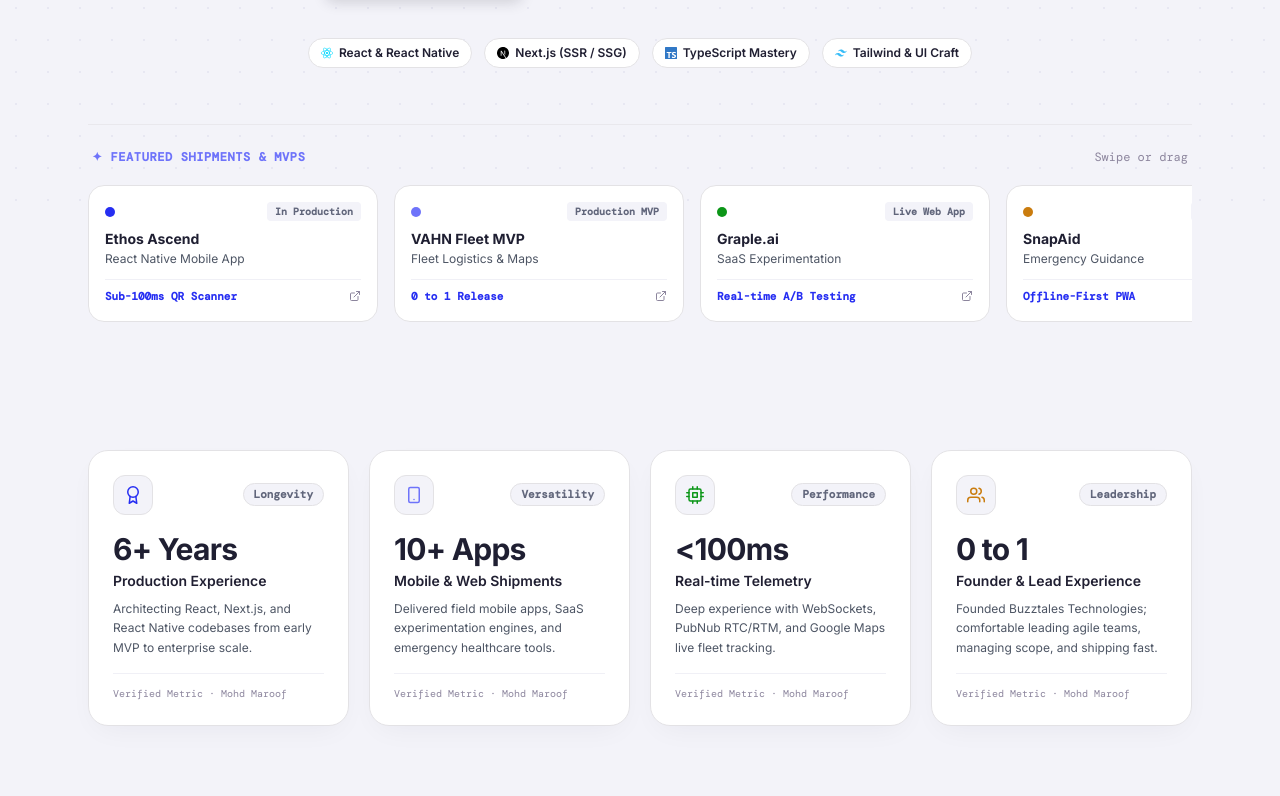
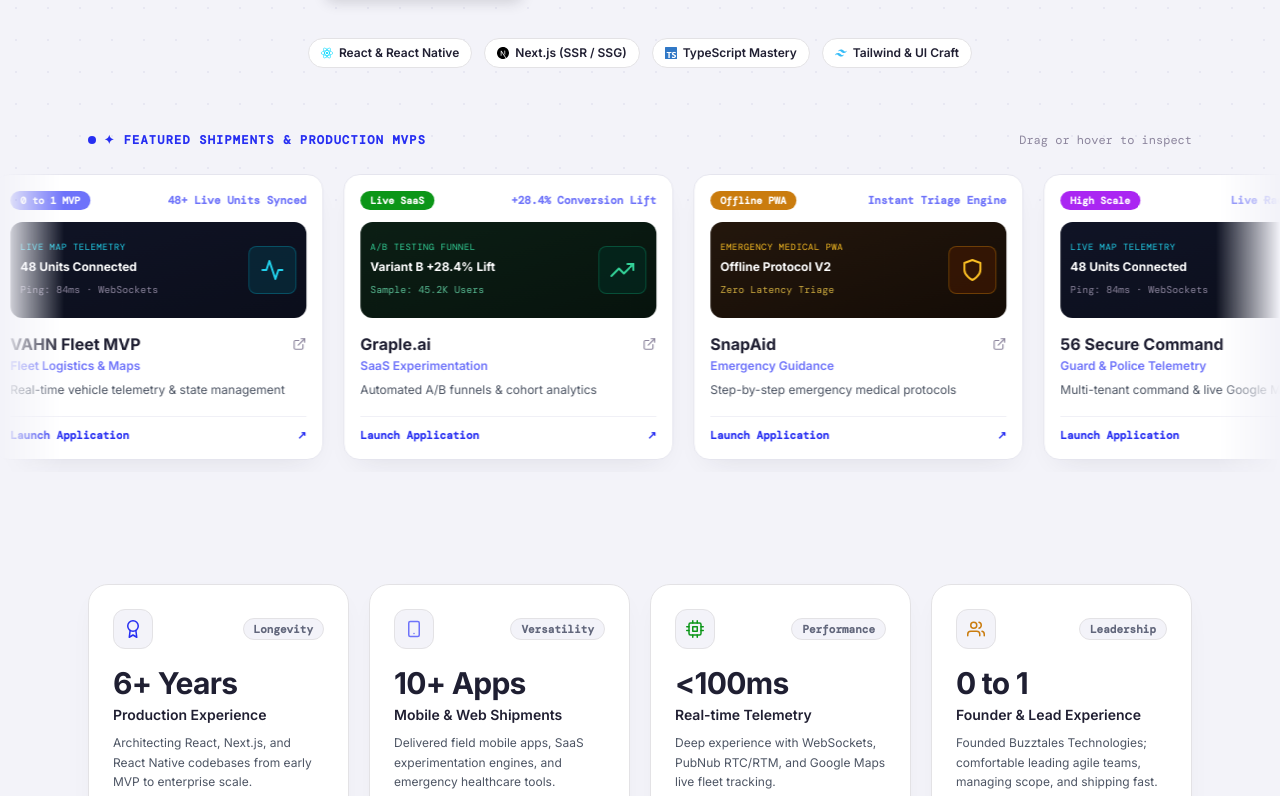
Before and after one commit to mdmaroof/portfolioNextJS, a Next.js app: page / in a window 1280 px wide. Shown: the part 584-1380 px from the top of the page. Built offline with nearby package versions, Linux system fonts and the light colour scheme; no server answers.

Commit message:
carousel

```diff
--- a/src/component/header.section.tsx
+++ b/src/component/header.section.tsx
@@ -1,5 +1,5 @@
 import React, { useState, useEffect, useRef } from "react";
-import { FiArrowRight, FiCheck, FiSend, FiCode, FiSmartphone, FiCpu, FiCompass, FiExternalLink } from "react-icons/fi";
+import { FiArrowRight, FiCheck, FiSend, FiCode, FiSmartphone, FiCpu, FiCompass, FiExternalLink, FiActivity, FiLayers, FiShield, FiTrendingUp } from "react-icons/fi";
 import { SiReact, SiNextdotjs, SiTypescript, SiTailwindcss } from "react-icons/si";
 
 interface HeaderComponentProps {
@@ -7,9 +7,97 @@
   onMessageSentSuccess?: () => void;
 }
 
+interface ProjectPreviewCard {
+  title: string;
+  category: string;
+  tag: string;
+  metric: string;
+  color: string;
+  visualType: "mobile" | "map" | "chart" | "health" | "game" | "saas";
+  link: string;
+  summary: string;
+}
+
+const SHIPMENTS: ProjectPreviewCard[] = [
+  {
+    title: "Ethos Ascend",
+    category: "React Native Mobile App",
+    tag: "Production",
+    metric: "Sub-100ms QR Scanner",
+    color: "#262ef2",
+    visualType: "mobile",
+    link: "https://github.com/mdmaroof",
+    summary: "High-speed field sales operations & offline sync",
+  },
+  {
+    title: "VAHN Fleet MVP",
+    category: "Fleet Logistics & Maps",
+    tag: "0 to 1 MVP",
+    metric: "48+ Live Units Synced",
+    color: "#6e73fa",
+    visualType: "map",
+    link: "https://github.com/mdmaroof",
+    summary: "Real-time vehicle telemetry & state management",
+  },
+  {
+    title: "Graple.ai",
+    category: "SaaS Experimentation",
+    tag: "Live SaaS",
+    metric: "+28.4% Conversion Lift",
+    color: "#0c9618",
+    visualType: "chart",
+    link: "https://graple-theta.vercel.app/",
+    summary: "Automated A/B funnels & cohort analytics",
+  },
+  {
+    title: "SnapAid",
+    category: "Emergency Guidance",
+    tag: "Offline PWA",
+    metric: "Instant Triage Engine",
+    color: "#ca7c0e",
+    visualType: "health",
+    link: "https://snapaid.live/",
+    summary: "Step-by-step emergency medical protocols",
+  },
+  {
+    title: "56 Secure Command",
+    category: "Guard & Police Telemetry",
+    tag: "High Scale",
+    metric: "Live Radar Dispatch",
+    color: "#aa26f2",
+    visualType: "map",
+    link: "https://github.com/mdmaroof",
+    summary: "Multi-tenant command & live Google Maps tracking",
+  },
+  {
+    title: "Twist N Words",
+    category: "Interactive Word Puzzle",
+    tag: "Live Game",
+    metric: "60 FPS Touch Controls",
+    color: "#f25c26",
+    visualType: "game",
+    link: "https://twistnwords.vercel.app/",
+    summary: "Physics drag-and-drop word shuffle game",
+  },
+  {
+    title: "Symzo",
+    category: "Focused Product Experience",
+    tag: "Live Product",
+    metric: "Fast Responsive UI",
+    color: "#0c5696",
+    visualType: "saas",
+    link: "https://www.symzo.in/",
+    summary: "Clean product-led interface & modern frontend",
+  },
+];
+
 export const HeaderComponent: React.FC<HeaderComponentProps> = ({ data, onMessageSentSuccess }) => {
   const [typedText, setTypedText] = useState("");
-  const tickerRef = useRef<HTMLDivElement>(null);
+  const trackRef = useRef<HTMLDivElement>(null);
+  const [isDragging, setIsDragging] = useState(false);
+  const [startX, setStartX] = useState(0);
+  const [posX, setPosX] = useState(0);
+  const [hoverMult, setHoverMult] = useState(1);
 
   const headlines = [
     "Building High-Scale Web Apps",
@@ -18,6 +106,7 @@
     "Delivering Production-Ready MVPs",
   ];
 
+  // Typewriter
   useEffect(() => {
     let wordIdx = 0;
     let charIdx = 0;
@@ -52,56 +141,143 @@
     return () => clearTimeout(timer);
   }, []);
 
-  // Flagship project preview items for the hero ticker
-  const heroTickerItems = [
-    {
-      title: "Ethos Ascend",
-      type: "React Native Mobile App",
-      metric: "Sub-100ms QR Scanner",
-      status: "In Production",
-      color: "#262ef2",
-    },
-    {
-      title: "VAHN Fleet MVP",
-      type: "Fleet Logistics & Maps",
-      metric: "0 to 1 Release",
-      status: "Production MVP",
-      color: "#6e73fa",
-    },
-    {
-      title: "Graple.ai",
-      type: "SaaS Experimentation",
-      metric: "Real-time A/B Testing",
-      status: "Live Web App",
-      color: "#0c9618",
-    },
-    {
-      title: "SnapAid",
-      type: "Emergency Guidance",
-      metric: "Offline-First PWA",
-      status: "Live Web App",
-      color: "#ca7c0e",
-    },
-    {
-      title: "56 Secure Command",
-      type: "Guard & Police Dashboard",
-      metric: "Live Map Tracking",
-      status: "High Scale",
-      color: "#aa26f2",
-    },
-    {
-      title: "Twist N Words",
-      type: "Interactive Word Game",
-      metric: "Mobile-Touch Optimized",
-      status: "Live Game",
-      color: "#f25c26",
-    },
-  ];
+  // Continuous auto-glide ticker animation (Deslopify style)
+  useEffect(() => {
+    let animId: number;
+    let currentX = posX;
+    let lastTime = performance.now();
+    const speed = 55; // px per second
 
-  const duplicatedTicker = [...heroTickerItems, ...heroTickerItems, ...heroTickerItems];
+    const frame = (now: number) => {
+      const dt = Math.min(64, now - lastTime) / 1000;
+      lastTime = now;
+
+      if (!isDragging && trackRef.current) {
+        currentX -= speed * hoverMult * dt;
+        const totalW = trackRef.current.scrollWidth / 2;
+        if (totalW > 0) {
+          while (currentX <= -totalW) currentX += totalW;
+          while (currentX > 0) currentX -= totalW;
+        }
+        trackRef.current.style.transform = `translateX(${currentX}px)`;
+      }
+
+      animId = requestAnimationFrame(frame);
+    };
+
+    animId = requestAnimationFrame(frame);
+    return () => cancelAnimationFrame(animId);
+  }, [isDragging, hoverMult, posX]);
+
+  // Pointer drag controls
+  const handlePointerDown = (e: React.PointerEvent) => {
+    setIsDragging(true);
+    setStartX(e.clientX);
+    if (trackRef.current) {
+      const transform = window.getComputedStyle(trackRef.current).transform;
+      if (transform !== "none") {
+        const matrix = new DOMMatrix(transform);
+        setPosX(matrix.m41);
+      }
+    }
+  };
+
+  const handlePointerMove = (e: React.PointerEvent) => {
+    if (!isDragging || !trackRef.current) return;
+    const delta = e.clientX - startX;
+    const newX = posX + delta;
+    trackRef.current.style.transform = `translateX(${newX}px)`;
+  };
+
+  const handlePointerUp = () => {
+    if (isDragging && trackRef.current) {
+      const transform = window.getComputedStyle(trackRef.current).transform;
+      if (transform !== "none") {
+        const matrix = new DOMMatrix(transform);
+        setPosX(matrix.m41);
+      }
+    }
+    setIsDragging(false);
+  };
+
+  // Duplicated list for seamless infinite loop
+  const displayItems = [...SHIPMENTS, ...SHIPMENTS];
+
+  // Helper render preview visual for each card
+  const renderCardVisual = (card: ProjectPreviewCard) => {
+    switch (card.visualType) {
+      case "mobile":
+        return (
+          <div className="h-24 bg-gradient-to-br from-[#1b1c2b] to-[#12131e] rounded-xl p-2.5 flex items-center justify-between text-white relative overflow-hidden">
+            <div className="space-y-1 z-10">
+              <span className="text-[9px] font-mono text-[#6e73fa] uppercase tracking-wider block">QR Engine Active</span>
+              <p className="text-xs font-bold">120 FPS Scan HUD</p>
+              <div className="flex items-center gap-1 text-[10px] text-emerald-400 font-mono">
+                <span className="w-1.5 h-1.5 rounded-full bg-emerald-400 animate-ping" /> Camera Synced
+              </div>
+            </div>
+            <div className="w-12 h-12 rounded-lg border border-dashed border-[#262ef2] flex items-center justify-center bg-[#262ef2]/10">
+              <FiSmartphone className="w-6 h-6 text-[#6e73fa]" />
+            </div>
+          </div>
+        );
+      case "map":
+        return (
+          <div className="h-24 bg-gradient-to-br from-[#101426] to-[#0b0e1b] rounded-xl p-2.5 flex items-center justify-between text-white relative overflow-hidden">
+            <div className="space-y-1 z-10">
+              <span className="text-[9px] font-mono text-cyan-400 uppercase tracking-wider block">Live Map Telemetry</span>
+              <p className="text-xs font-bold">48 Units Connected</p>
+              <span className="text-[10px] text-[#8c859d] font-mono">Ping: 84ms · WebSockets</span>
+            </div>
+            <div className="w-12 h-12 rounded-lg bg-cyan-950/60 border border-cyan-500/30 flex items-center justify-center">
+              <FiActivity className="w-6 h-6 text-cyan-400" />
+            </div>
+          </div>
+        );
+      case "chart":
+        return (
+          <div className="h-24 bg-gradient-to-br from-[#0c1f15] to-[#07130d] rounded-xl p-2.5 flex items-center justify-between text-white relative overflow-hidden">
+            <div className="space-y-1 z-10">
+              <span className="text-[9px] font-mono text-emerald-400 uppercase tracking-wider block">A/B Testing Funnel</span>
+              <p className="text-xs font-bold">Variant B +28.4% Lift</p>
+              <span className="text-[10px] text-emerald-300/80 font-mono">Sample: 45.2K Users</span>
+            </div>
+            <div className="w-12 h-12 rounded-lg bg-emerald-950/60 border border-emerald-500/30 flex items-center justify-center">
+              <FiTrendingUp className="w-6 h-6 text-emerald-400" />
+            </div>
+          </div>
+        );
+      case "health":
+        return (
+          <div className="h-24 bg-gradient-to-br from-[#24170d] to-[#140c06] rounded-xl p-2.5 flex items-center justify-between text-white relative overflow-hidden">
+            <div className="space-y-1 z-10">
+              <span className="text-[9px] font-mono text-amber-400 uppercase tracking-wider block">Emergency Medical PWA</span>
+              <p className="text-xs font-bold">Offline Protocol V2</p>
+              <span className="text-[10px] text-amber-300/80 font-mono">Zero Latency Triage</span>
+            </div>
+            <div className="w-12 h-12 rounded-lg bg-amber-950/60 border border-amber-500/30 flex items-center justify-center">
+              <FiShield className="w-6 h-6 text-amber-400" />
+            </div>
+          </div>
+        );
+      default:
+        return (
+          <div className="h-24 bg-gradient-to-br from-[#1a1928] to-[#12111c] rounded-xl p-2.5 flex items-center justify-between text-white relative overflow-hidden">
+            <div className="space-y-1 z-10">
+              <span className="text-[9px] font-mono text-[#aa26f2] uppercase tracking-wider block">Production Web SaaS</span>
+              <p className="text-xs font-bold">Sub-Second Interactions</p>
+              <span className="text-[10px] text-[#b9bcd0] font-mono">React 18 + TS Engine</span>
+            </div>
+            <div className="w-12 h-12 rounded-lg bg-purple-950/60 border border-purple-500/30 flex items-center justify-center">
+              <FiLayers className="w-6 h-6 text-purple-400" />
+            </div>
+          </div>
+        );
+    }
+  };
 
   return (
-    <div className="pt-24 md:pt-32 pb-14 overflow-hidden relative">
+    <div className="pt-24 md:pt-32 pb-12 overflow-hidden relative">
       <div className="mx-auto max-w-6xl px-4 sm:px-6">
         {/* Eyebrow & Hero Header */}
         <div className="text-center max-w-4xl mx-auto">
@@ -156,7 +332,7 @@
           {/* Tech Badges Row */}
           <div className="mt-10 flex flex-wrap items-center justify-center gap-3">
             <span className="inline-flex items-center gap-1.5 px-3 py-1.5 rounded-full text-xs font-semibold bg-white border border-[#e3e2e5] text-[#201f32] shadow-2xs">
-              <SiReact className="text-[#00d8ff]" /> React & React Native
+              <SiReact className="text-[#00d8ff]" /> React &amp; React Native
             </span>
             <span className="inline-flex items-center gap-1.5 px-3 py-1.5 rounded-full text-xs font-semibold bg-white border border-[#e3e2e5] text-[#201f32] shadow-2xs">
               <SiNextdotjs className="text-[#000]" /> Next.js (SSR / SSG)
@@ -165,45 +341,84 @@
               <SiTypescript className="text-[#3178c6]" /> TypeScript Mastery
             </span>
             <span className="inline-flex items-center gap-1.5 px-3 py-1.5 rounded-full text-xs font-semibold bg-white border border-[#e3e2e5] text-[#201f32] shadow-2xs">
-              <SiTailwindcss className="text-[#38bdf8]" /> Tailwind & UI Craft
+              <SiTailwindcss className="text-[#38bdf8]" /> Tailwind &amp; UI Craft
             </span>
           </div>
         </div>
+      </div>
 
-        {/* Hero Continuous Project Ticker */}
-        <div className="mt-14 pt-6 border-t border-[#e3e2e5]/60 relative">
-          <div className="flex items-center justify-between mb-3 px-1">
-            <span className="text-xs font-mono uppercase tracking-wider text-[#6e73fa] font-semibold">
-              ✦ Featured Shipments & MVPs
+      {/* Infinite Gliding Flagship Carousel Stage */}
+      <div className="mt-16 relative">
+        <div className="mx-auto max-w-6xl px-4 sm:px-6 mb-3.5 flex items-center justify-between">
+          <div className="flex items-center gap-2">
+            <span className="w-2 h-2 rounded-full bg-[#262ef2]" />
+            <span className="text-xs font-mono uppercase tracking-widest text-[#262ef2] font-bold">
+              ✦ Featured Shipments &amp; Production MVPs
             </span>
-            <span className="text-xs font-mono text-[#8c859d]">Swipe or drag</span>
           </div>
+          <span className="text-xs font-mono text-[#8c859d]">Drag or hover to inspect</span>
+        </div>
 
+        {/* Carousel Track Container with Smooth Masked Edges */}
+        <div
+          onPointerDown={handlePointerDown}
+          onPointerMove={handlePointerMove}
+          onPointerUp={handlePointerUp}
+          onPointerCancel={handlePointerUp}
+          onMouseEnter={() => setHoverMult(0.4)}
+          onMouseLeave={() => setHoverMult(1)}
+          className="w-full overflow-hidden cursor-grab active:cursor-grabbing select-none py-3"
+          style={{
+            maskImage: "linear-gradient(to right, transparent, black 5%, black 95%, transparent)",
+            WebkitMaskImage: "linear-gradient(to right, transparent, black 5%, black 95%, transparent)",
+          }}
+        >
           <div
-            ref={tickerRef}
-            className="flex gap-4 overflow-x-auto no-scrollbar py-2 cursor-grab active:cursor-grabbing select-none"
+            ref={trackRef}
+            className="flex gap-5 w-max will-change-transform px-6"
           >
-            {duplicatedTicker.map((proj, idx) => (
-              <div
+            {displayItems.map((item, idx) => (
+              <a
                 key={idx}
-                className="w-[260px] md:w-[290px] shrink-0 p-4 bg-white border border-[#e3e2e5] rounded-2xl shadow-xs hover:border-[#262ef2] hover:-translate-y-1 transition-all"
+                href={item.link}
+                target="_blank"
+                rel="noopener noreferrer"
+                className="w-[300px] sm:w-[330px] shrink-0 bg-white border border-[#e5e5ee] rounded-2xl p-4 shadow-[0_12px_30px_-15px_rgba(32,31,50,0.12)] hover:border-[#262ef2] hover:shadow-[0_20px_40px_-15px_rgba(38,46,242,0.18)] hover:-translate-y-1.5 transition-all duration-200 flex flex-col justify-between"
               >
-                <div className="flex items-center justify-between mb-2">
-                  <span
-                    className="w-2.5 h-2.5 rounded-full"
-                    style={{ backgroundColor: proj.color }}
-                  />
-                  <span className="text-[10px] font-mono font-semibold text-[#61667b] bg-[#f3f3f9] px-2 py-0.5 rounded">
-                    {proj.status}
-                  </span>
+                <div>
+                  {/* Top Bar */}
+                  <div className="flex items-center justify-between mb-3">
+                    <span
+                      className="text-[10px] font-mono font-bold text-white px-2.5 py-0.5 rounded-full"
+                      style={{ backgroundColor: item.color }}
+                    >
+                      {item.tag}
+                    </span>
+                    <span className="text-[11px] font-mono text-[#6e73fa] font-semibold flex items-center gap-1">
+                      {item.metric}
+                    </span>
+                  </div>
+
+                  {/* Visual Simulation HUD */}
+                  <div className="mb-3.5">
+                    {renderCardVisual(item)}
+                  </div>
+
+                  {/* Title & Info */}
+                  <h4 className="text-base font-bold text-[#1f1f32] flex items-center justify-between">
+                    {item.title}
+                    <FiExternalLink className="w-3.5 h-3.5 text-[#8c859d] group-hover:text-[#262ef2]" />
+                  </h4>
+                  <p className="text-xs font-semibold text-[#6e73fa] mt-0.5">{item.category}</p>
+                  <p className="text-xs text-[#4d5564] mt-1.5 leading-relaxed">{item.summary}</p>
                 </div>
-                <h4 className="text-sm font-bold text-[#1f1f32]">{proj.title}</h4>
-                <p className="text-xs text-[#4d5564] mt-0.5">{proj.type}</p>
-                <div className="mt-3 pt-2 border-t border-[#f0f0f6] flex items-center justify-between text-[11px]">
-                  <span className="font-mono text-[#262ef2] font-semibold">{proj.metric}</span>
-                  <FiExternalLink className="text-[#8c859d] w-3 h-3" />
+
+                {/* Card Bottom Link */}
+                <div className="mt-4 pt-2.5 border-t border-[#f0f0f6] flex items-center justify-between text-[11px] font-mono text-[#262ef2] font-semibold">
+                  <span>Launch Application</span>
+                  <span>↗</span>
                 </div>
-              </div>
+              </a>
             ))}
           </div>
         </div>
```
Also changed, not shown: src/styles/globals.css (+9 -0 lines).
